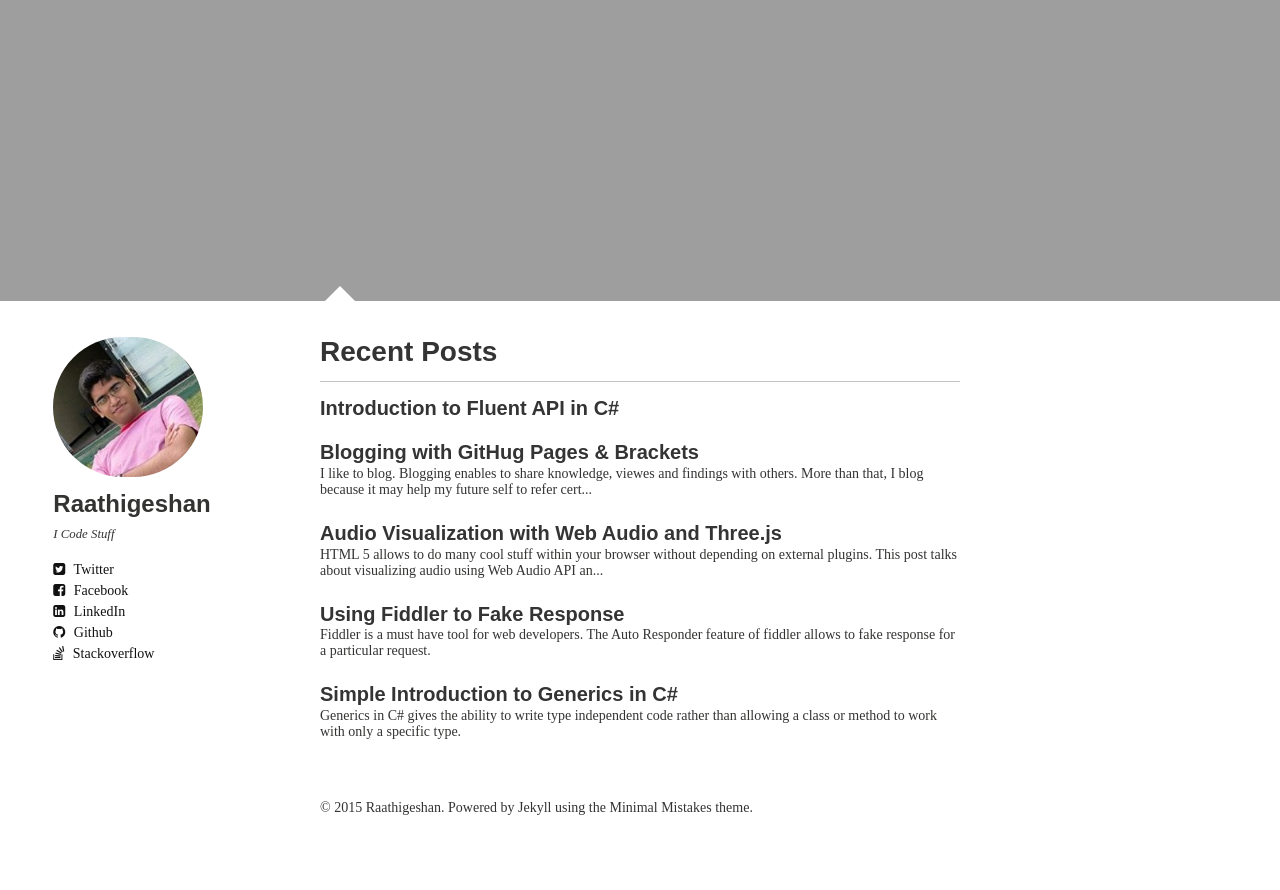
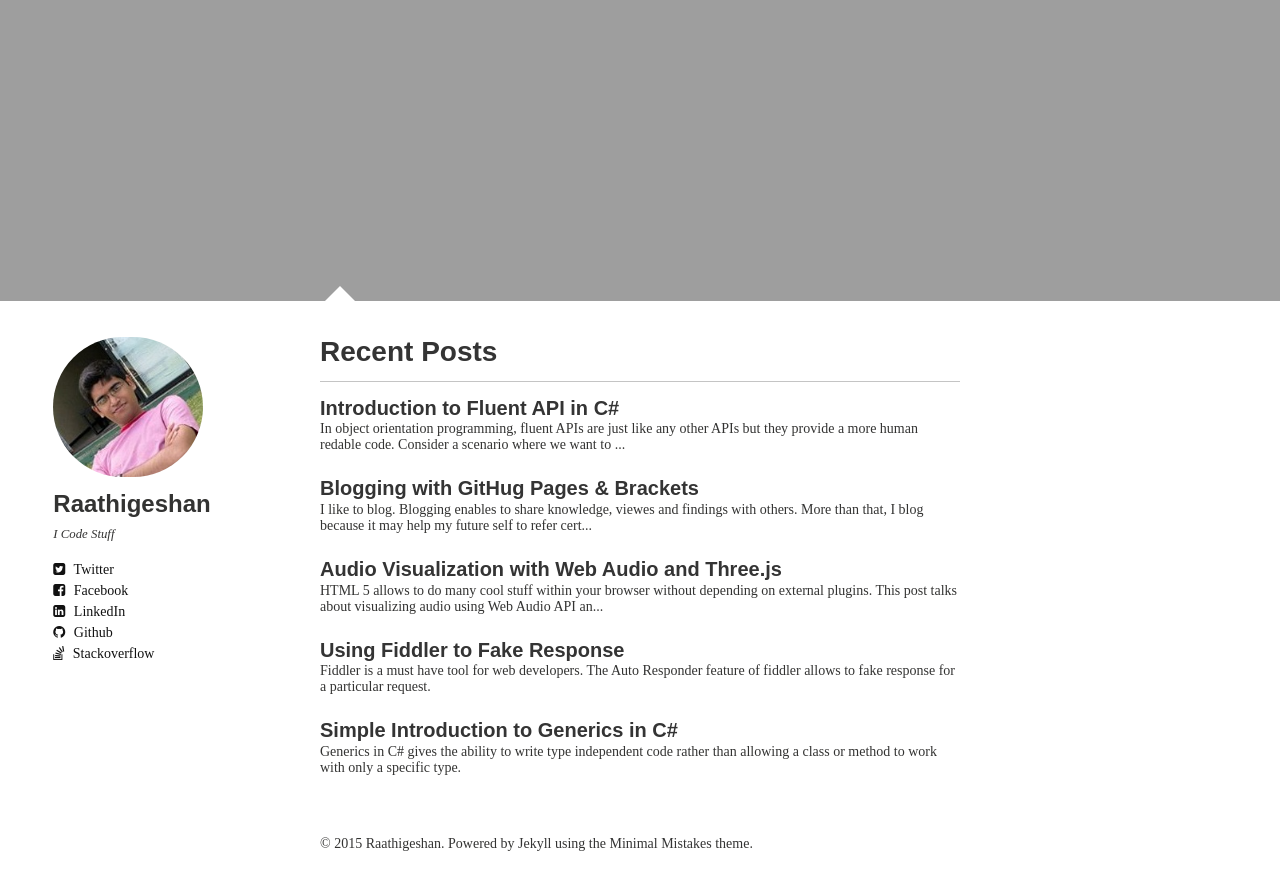
Before and after one commit to Raathigesh/Raathigesh.github.io, a Jekyll site: the page built from index.md, in a window 1280 px wide and 900 px high, scrolled down 725 px. Shown: the top 890 px of the window. Built offline with Jekyll 4.4.1, drawn with Linux system fonts in a browser that asks for light colours; nearby versions of some CDN libraries; some web fonts are replaced; before the commit the page ends 1589 px from its top, so only the background shows below that.

Commit message:
Fluent Api Post

```diff
--- a/_posts/2015-01-09-Introduction to Fluent API in C#.md
+++ b/_posts/2015-01-09-Introduction to Fluent API in C#.md
@@ -1,7 +1,7 @@
 ---
 layout: post
 title: Introduction to Fluent API in C#
-excerpt: ""
+excerpt: "In object orientation programming, fluent APIs are just like any other APIs but they provide a more human redable code. Consider a scenario where we want to build an object called Car and assign some properties to it."
 modified: 2015-01-09
 tags: [.Net]
 comments: true
```
